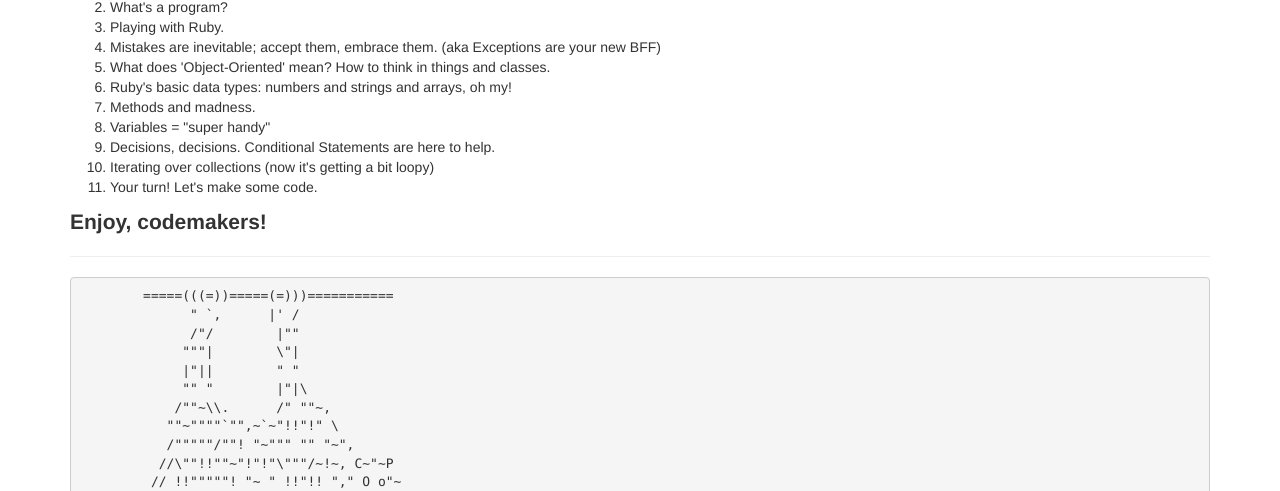
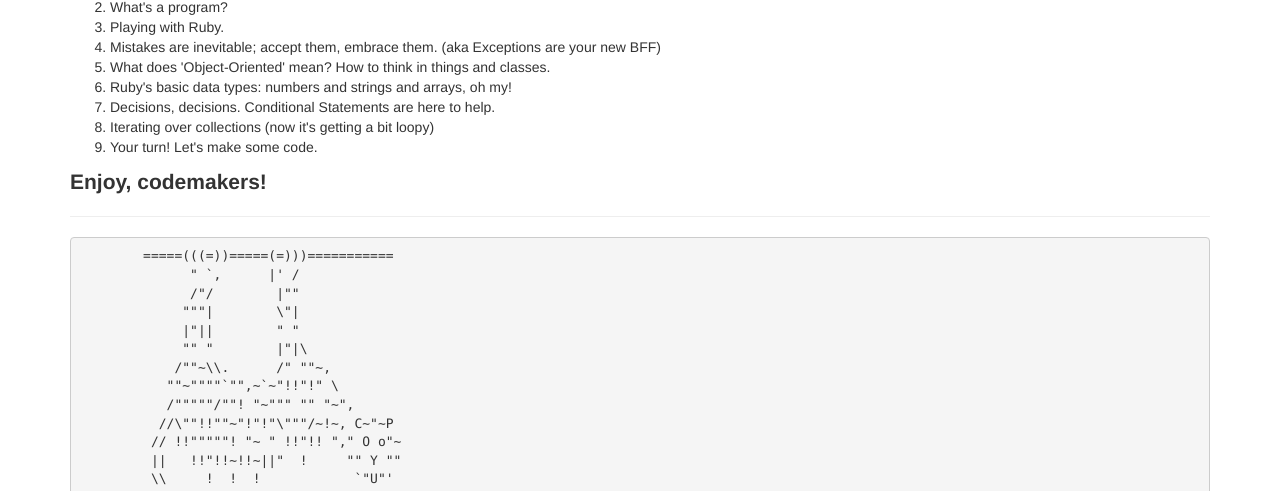
Before and after one commit to krissy/ruby-for-sloths, a plain HTML site: page index.html in a window 1280 px wide. Shown: the part 309-800 px from the top of the page. Drawn offline with nearby package versions, Linux system fonts and the light colour scheme.

Commit message:
Update index

```diff
--- a/index.html
+++ b/index.html
@@ -22,8 +22,6 @@
         <li>Mistakes are inevitable; accept them, embrace them. (aka Exceptions are your new BFF)</li>
         <li>What does 'Object-Oriented' mean? How to think in things and classes.</li>
         <li>Ruby's basic data types: numbers and strings and arrays, oh my!</li>
-        <li>Methods and madness.</li>
-        <li>Variables = "super handy"</li>
         <li>Decisions, decisions. Conditional Statements are here to help.</li>
         <li>Iterating over collections (now it's getting a bit loopy)</li>
         <li>Your turn! Let's make some code.</li>
```
